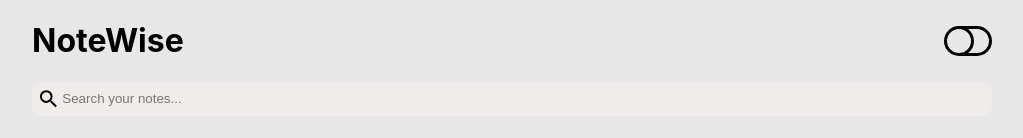
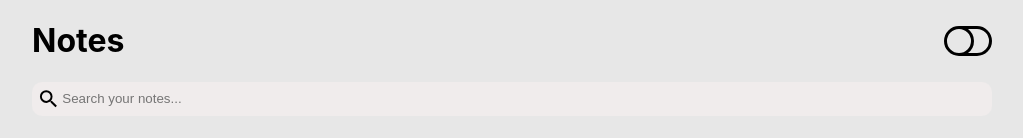
Before and after one commit to Said-cmd/NoteWise, a React (Create React App) app: page / in a window 1280 px wide. Shown: the top 138 px of the page, without its empty margins (128-1151 px from the left). Built offline with nearby package versions, Linux system fonts and the light colour scheme; data requests are answered from the project's data file.

Commit message:
Changed the header text from NoteWise to Notes.

```diff
--- a/src/components/Header.js
+++ b/src/components/Header.js
@@ -5,7 +5,7 @@ import { BsToggleOn } from "react-icons/bs";
 function Header({ handleDarkMode, isDarkMode }) {
     return (
         <div className="header">
-            <h1>NoteWise</h1>
+            <h1>Notes</h1>
             {isDarkMode ? <BsToggleOn onClick={handleDarkMode} className="toggle-icon" size="3rem"/> : <BsToggleOff onClick={handleDarkMode} className="toggle-icon" size="3rem"/>}
         </div>
     );
```
